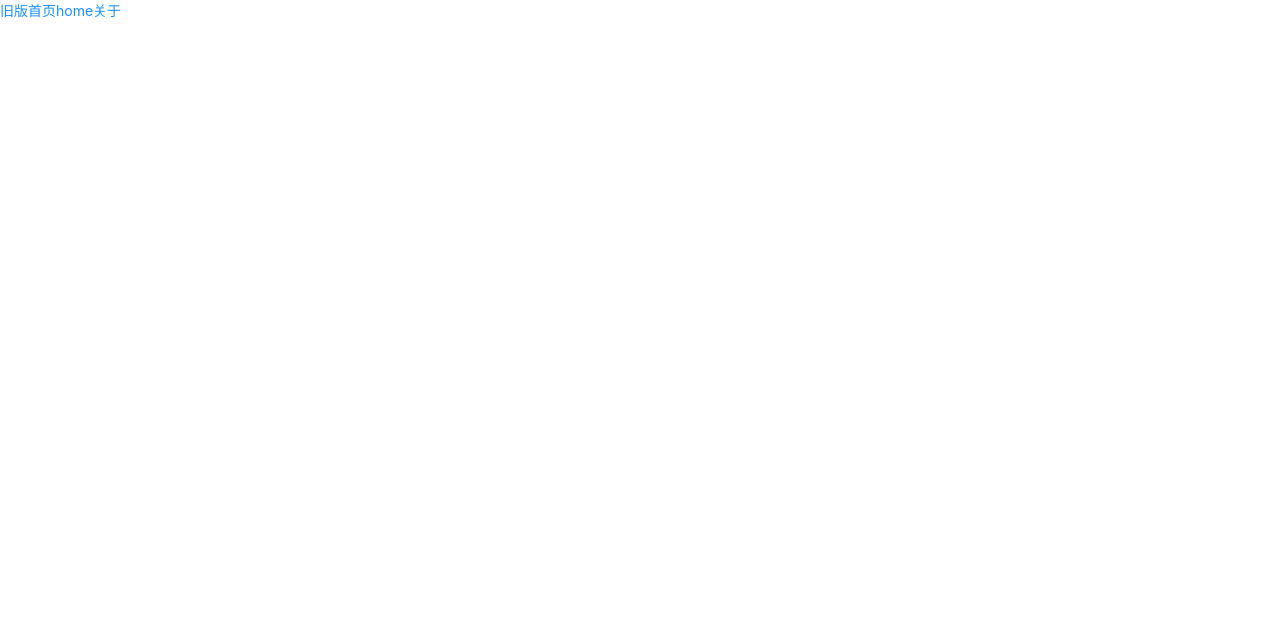
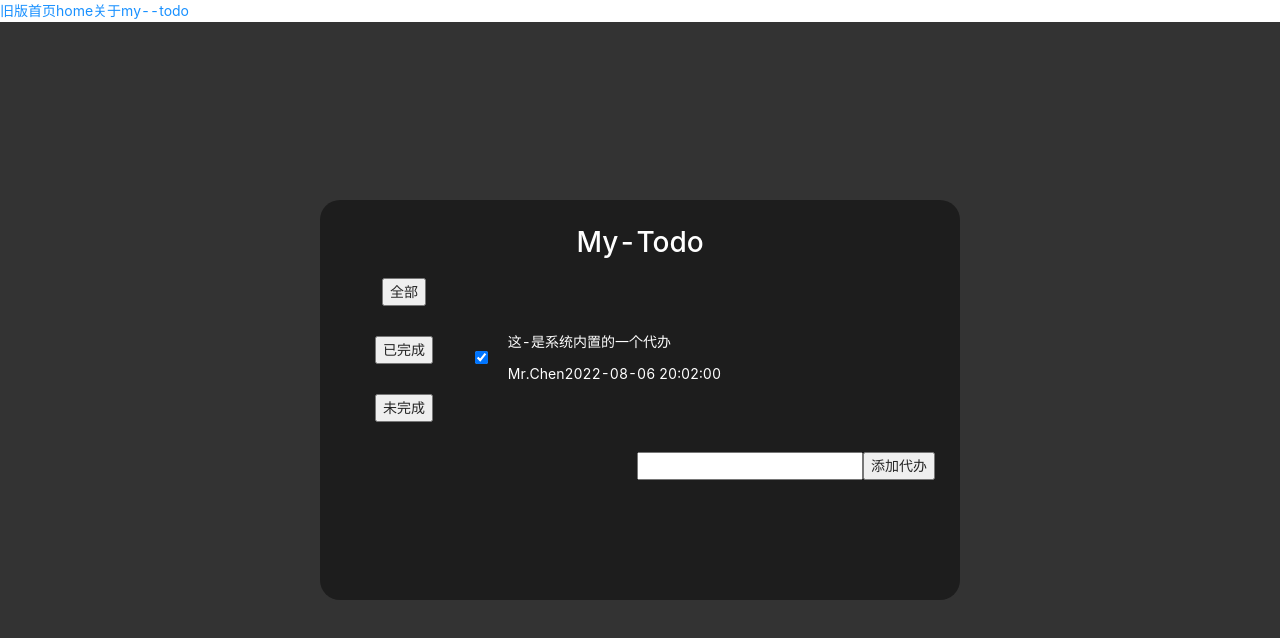
Before and after one commit to YihaoCCC/react-learn, a React (Create React App) app: page /todo in a window 1280 px wide. Before the commit this address had no page. Shown: the top 638 px of the page. Built offline with nearby package versions, Linux system fonts and the light colour scheme.

Commit message:
✨ feat(模块化): 模块化与todo

```diff
--- a/package.json
+++ b/package.json
@@ -40,5 +40,9 @@
       "last 1 firefox version",
       "last 1 safari version"
     ]
+  },
+  "devDependencies": {
+    "node-sass": "^7.0.1",
+    "sass-loader": "^13.0.2"
   }
 }
--- a/src/App.js
+++ b/src/App.js
@@ -1,6 +1,7 @@
 import OldApp from "./view/oldDashbord";
 import Home from "./view/home";
 import About from './view/about'
+import Todo from "./view/todo";
 import { BrowserRouter, Routes, Route, Link } from "react-router-dom";
 import HomeChild from "./view/homeChildren";
 
@@ -16,12 +17,15 @@ export default function App() {
           <Link to='/'>home</Link>
 
           <Link to='/about'>关于</Link>
+          <Link to='/todo'>my--todo</Link>
+          <br />
           <Routes>
             <Route path="/oldHome" element={<OldApp/>}></Route>
             <Route path="/" element={<Home/>}>
               <Route index  element={<HomeChild></HomeChild>}></Route>
             </Route>
             <Route path="/about" element={<About/>}></Route>
+            <Route path="/todo" element={<Todo/>}></Route>
           </Routes>
         </BrowserRouter>
 
--- a/src/index.js
+++ b/src/index.js
@@ -3,16 +3,16 @@ import ReactDOM from 'react-dom/client';
 import './index.css';
 import 'animate.css'
 import App from './App';
-import reportWebVitals from './reportWebVitals';
+// import reportWebVitals from './reportWebVitals';
 
 const root = ReactDOM.createRoot(document.getElementById('root'));
 root.render(
-  <React.StrictMode>
+  // <React.StrictMode>
     <App />
-  </React.StrictMode>
+  // </React.StrictMode>
 );
 
 // If you want to start measuring performance in your app, pass a function
 // to log results (for example: reportWebVitals(console.log))
 // or send to an analytics endpoint. Learn more: https://bit.ly/CRA-vitals
-reportWebVitals();
+// reportWebVitals();
--- /dev/null
+++ b/src/scss/todo.scss
@@ -0,0 +1,59 @@
+.content {
+    width: 50%;
+    height: 50vh;
+    margin: auto;
+    background-color: cadetblue;
+    position: absolute;
+    top: 50%;
+    left: 50%;
+    transform: translate(-50%,-50%);
+    padding: 20px 25px;
+    border-radius: 20px;
+    background-color: rgb(29, 29, 29);
+    h1 {
+        color: #fff;
+        text-align: center;
+    }
+    .todo {
+        display: flex;
+        justify-content: space-between;
+        align-items: center;
+        width: 100%;
+        .leftContent {
+            width: 20%;
+            button {
+                display: block;
+                margin: auto;
+                margin-bottom: 30px;
+            }
+        }
+        .rightContent {
+            width: 78%;
+            color: #fff;
+            .todoItem {
+                display: flex;
+                align-items: center;
+                justify-content: flex-start;
+                margin: 0 0 15px 0;
+                input {
+                    border-radius: 50%;
+                }
+                .itemBox {
+                    display: flex;
+                    flex-direction: column;
+                    margin-left: 20px;
+                    p {
+                        margin: 0 0 10px 0;
+                    }
+                    .sub {
+
+                    }
+                }
+            }
+        }
+    }
+    .addTodo {
+        width: 100%;
+        text-align: end;
+    }
+}
--- /dev/null
+++ b/src/store/counterStore.js
@@ -0,0 +1,22 @@
+import { makeAutoObservable } from 'mobx'
+
+class CounterStore {
+  count = 1
+  list = [1, 2, 3, 4, 5, 6]
+  constructor() {
+    makeAutoObservable(this)
+  }
+  addCount = (num) => {
+    this.count += num
+  }
+  changeList = () => {
+    this.list.push(7, 8, 9)
+  }
+  get filterList () {
+    return this.list.filter(item => item > 4)
+  }
+}
+
+const counter = new CounterStore()
+
+export default counter
--- a/src/store/index.js
+++ b/src/store/index.js
@@ -1,8 +1,9 @@
 // 1:import correlation component
 
 import React from "react"
-import counterStroe from "./conterStore"
+import counterStroe from "./counterStore"
 import taskStore from './taskStore'
+import Todo from "./todoStore"
 
 // 2:create store class
 
@@ -12,6 +13,7 @@ class RootStroe {
     constructor() {
         this.counterStroe = counterStroe
         this.taskStore = taskStore
+        this.todoStore = new Todo()
     }
 }
 
@@ -19,3 +21,9 @@ class RootStroe {
 const rootStore = new RootStroe()
 // 5：introduce React.createContext to make rooteStore
 const context = React.createContext(rootStore)
+
+const useStore = () => React.useContext(context)
+
+export default useStore
+
+// export default rootStore
--- a/src/store/taskStore.js
+++ b/src/store/taskStore.js
@@ -1,15 +1,16 @@
-import { makeAutoObservable } from "mobx";
+import { makeAutoObservable } from 'mobx'
 
 class TaskStore {
-    taskList = []
-    constructor () {
-        makeAutoObservable(this)
-    }
-    addTask(task) {
-        this.taskList.push(task)
-    }
+  taskList = [1,2,3]
+  constructor() {
+    makeAutoObservable(this)
+  }
+  addTask = () => {
+    this.taskList.push('vue', 'react')
+  }
 }
 
 const task = new TaskStore()
 
+
 export default task
--- /dev/null
+++ b/src/store/todoStore.js
@@ -0,0 +1,37 @@
+import { makeAutoObservable } from "mobx";
+
+
+class Todo {
+    todoList = [
+        {
+            id: 1,
+            content: '这-是系统内置的一个代办',
+            time: '2022-08-06 20:02:00',
+            name: 'Mr.Chen',
+            isFinish: true
+        }
+    ]
+
+    constructor () {
+        makeAutoObservable(this)
+    }
+
+    addTodo = (item) =>  {
+        this.todoList.push(item)
+    }
+
+    changeStatus (id) {
+        this.todoList.forEach(item => {
+            if(item.id === id) {
+                item.isFinish = !item.isFinish
+            }
+        })
+        console.log(this.todoList[0].isFinish)
+    }
+
+    get getFinishedTodo() {
+        this.todoList.filter(item => item.isFinish)
+    }
+}
+
+export default Todo
--- a/src/view/homeChildren.jsx
+++ b/src/view/homeChildren.jsx
@@ -1,7 +1,33 @@
-export default function HomeChild () {
+import { observer } from "mobx-react-lite";
+import { useState } from "react"
+import useStore from "../store"
+function  HomeChild () {
+    const store = useStore()
+    console.log(store);
+    const [number, setNumber] = useState(1)
+    const addNumber = () => {
+        store.counterStroe.addCount(number)
+        setNumber(number+1)
+    }
     return(
         <div>
             这里是home的子路由
+            <p>模块化的counter---store</p>
+            {store.counterStroe.count}
+            <br />
+            <p>本组件自己的number：{number}</p>
+            <button onClick={addNumber}>counter++</button>
+            <p>-----------------------------------------------</p>
+
+            <p>模块化的task----store</p>
+            {store.taskStore.taskList.map((item,index)=> {
+                return (
+                    <span key={index}>{item}</span>
+                )
+            })}
+            <button onClick={store.taskStore.addTask}>添加task</button>
+
         </div>
     )
 }
+export default observer(HomeChild)
--- /dev/null
+++ b/src/view/todo.jsx
@@ -0,0 +1,59 @@
+import { observer } from 'mobx-react-lite'
+import { useState } from 'react'
+import todoStyle from '../scss/todo.scss'
+import store from '../store'
+
+function Todo () {
+    const { todoStore } = store()
+    const [newTodo, setNewTodo] = useState({
+        id: 2,
+        content: 'testtesttesttesttesttestetst',
+        time: '2022-08-06 20:02:00',
+        name: 'Mr.Chen',
+        isFinish: false
+    })
+    return(
+        <div style={{width:"100%", background: '#333', height:'100vh'}}>
+            <div className='content'>
+                <h1>My-Todo</h1>
+                <div className='todo'>
+                    <div className='leftContent'>
+                        <button> 全部 </button>
+                        <button> 已完成 </button>
+                        <button> 未完成 </button>
+                    </div>
+                    <div className='rightContent'>
+                        {
+                            todoStore.todoList.length !== 0 ?  todoStore.todoList.map((item,index) => {
+                                return (
+                                    <div className='todoItem' key={index}>
+                                        <input type="checkbox" defaultChecked={item.isFinish} onClick={() => todoStore.changeStatus(item.id)}/>
+                                        <div className='itemBox'>
+                                            <p>{item.content}</p>
+                                            <div className="sub">
+                                                {item.name}
+                                                <span>
+                                                    {item.time}
+                                                </span>
+                                            </div>
+                                        </div>
+                                    </div>
+                                )
+                            })
+                            :
+                            <div>
+                                暂无信息
+                            </div>
+                        }
+                    </div>
+                </div>
+                <div className='addTodo'>
+                    <input type="textarea" />
+                    <button onClick={() => todoStore.addTodo(newTodo)}>添加代办</button>
+                </div>
+            </div>
+        </div>
+    )
+}
+
+export default  observer(Todo)
```
Also changed, not shown: src/store/conterStore.js (deleted, +0 -15 lines), 1 other file (tests, documents, lock files or other folders).
